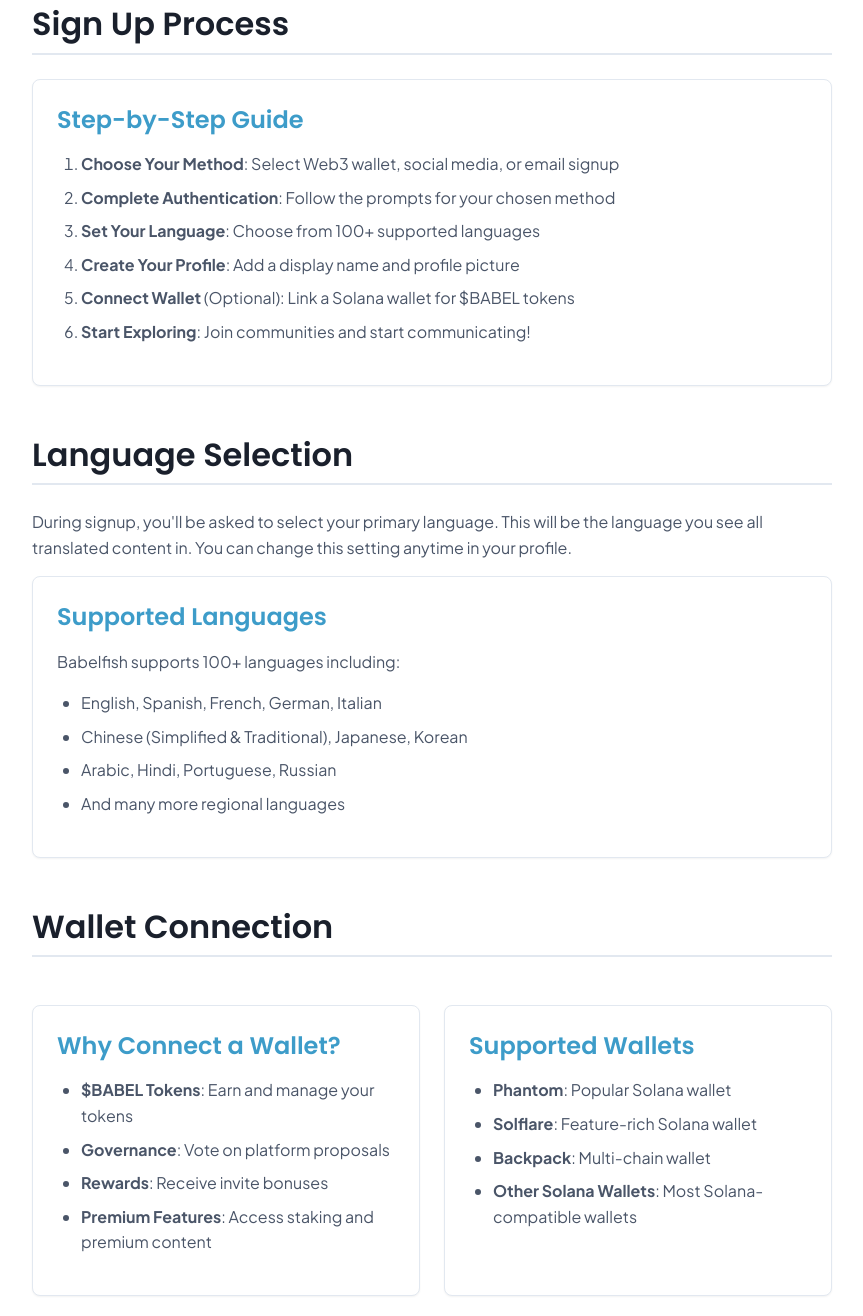
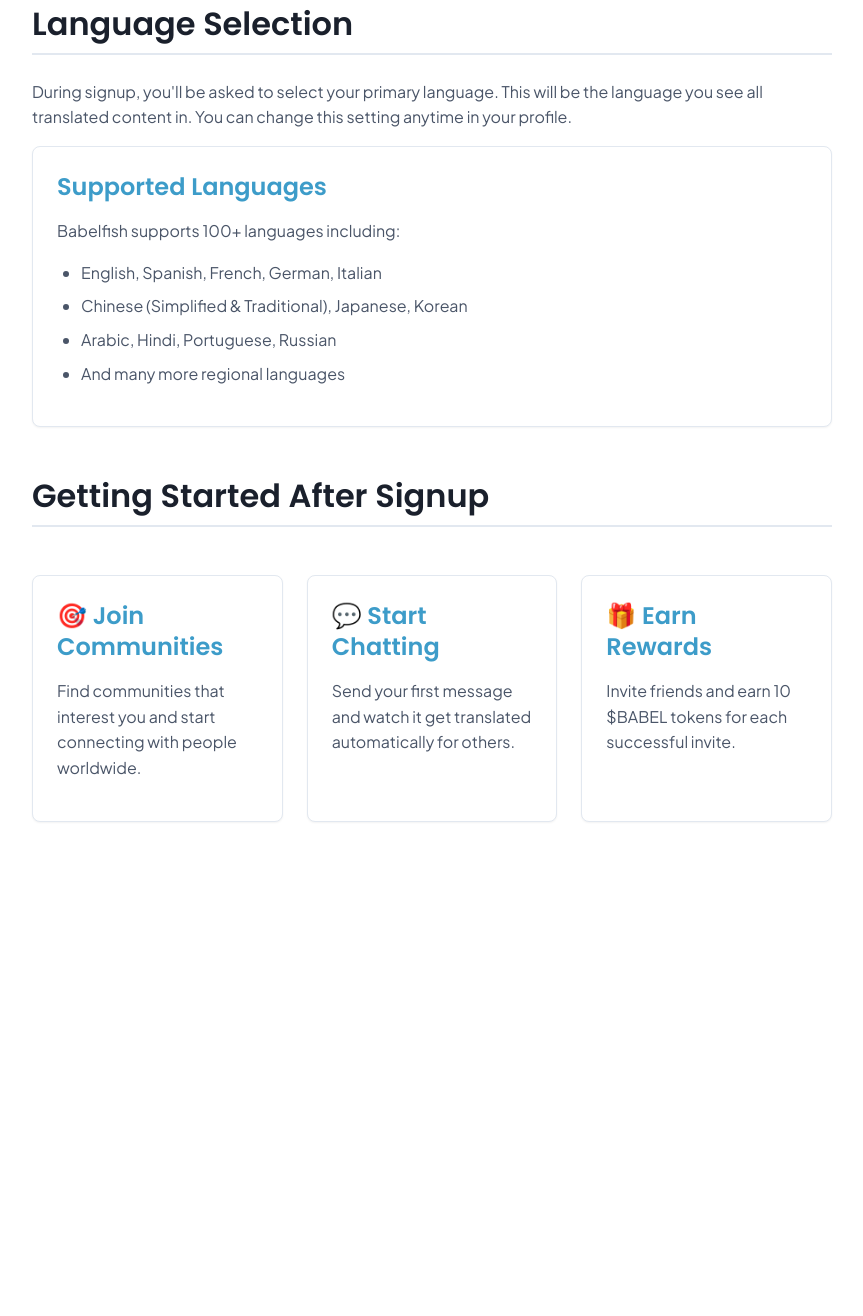
Before and after one commit to babelfishfun/docs, a plain HTML site: page getting-started/signup.html in a window 1280 px wide. Shown: the part 1125-2441 px from the top of the page, without its empty margins (348-1211 px from the left). After the commit the page ends 2027 px from the top, so only its background shows below. Drawn offline with Linux system fonts and the light colour scheme.

Commit message:
Remove sections from signup page
- Remove 'Sign Up Process' step-by-step guide section
- Remove 'Wallet Connection' section with wallet details
- Remove 'Troubleshooting' section with common issues
- Remove 'Next Steps' section with call-to-action
- Streamline signup page to focus on core signup options and language selection

```diff
--- a/getting-started/signup.html
+++ b/getting-started/signup.html
@@ -109,19 +109,6 @@
                         </div>
                     </div>
 
-                    <h2>Sign Up Process</h2>
-
-                    <div class="card">
-                        <h3>Step-by-Step Guide</h3>
-                        <ol>
-                            <li><strong>Choose Your Method</strong>: Select Web3 wallet, social media, or email signup</li>
-                            <li><strong>Complete Authentication</strong>: Follow the prompts for your chosen method</li>
-                            <li><strong>Set Your Language</strong>: Choose from 100+ supported languages</li>
-                            <li><strong>Create Your Profile</strong>: Add a display name and profile picture</li>
-                            <li><strong>Connect Wallet</strong> (Optional): Link a Solana wallet for $BABEL tokens</li>
-                            <li><strong>Start Exploring</strong>: Join communities and start communicating!</li>
-                        </ol>
-                    </div>
 
                     <h2>Language Selection</h2>
 
@@ -138,29 +125,6 @@
                         </ul>
                     </div>
 
-                    <h2>Wallet Connection</h2>
-
-                    <div class="grid grid-2">
-                        <div class="card">
-                            <h3>Why Connect a Wallet?</h3>
-                            <ul>
-                                <li><strong>$BABEL Tokens</strong>: Earn and manage your tokens</li>
-                                <li><strong>Governance</strong>: Vote on platform proposals</li>
-                                <li><strong>Rewards</strong>: Receive invite bonuses</li>
-                                <li><strong>Premium Features</strong>: Access staking and premium content</li>
-                            </ul>
-                        </div>
-
-                        <div class="card">
-                            <h3>Supported Wallets</h3>
-                            <ul>
-                                <li><strong>Phantom</strong>: Popular Solana wallet</li>
-                                <li><strong>Solflare</strong>: Feature-rich Solana wallet</li>
-                                <li><strong>Backpack</strong>: Multi-chain wallet</li>
-                                <li><strong>Other Solana Wallets</strong>: Most Solana-compatible wallets</li>
-                            </ul>
-                        </div>
-                    </div>
 
                     <h2>Getting Started After Signup</h2>
 
@@ -181,25 +145,7 @@
                         </div>
                     </div>
 
-                    <h2>Troubleshooting</h2>
 
-                    <div class="card">
-                        <h3>Common Issues</h3>
-                        <ul>
-                            <li><strong>Wallet Connection Issues</strong>: Make sure you have a Solana wallet installed and are on the correct network</li>
-                            <li><strong>Email Verification</strong>: Check your spam folder for verification emails</li>
-                            <li><strong>Social Login Problems</strong>: Ensure your social media accounts are active and accessible</li>
-                            <li><strong>Language Not Available</strong>: Contact support if your preferred language isn't listed</li>
-                        </ul>
-                    </div>
-
-                    <h2>Next Steps</h2>
-
-                    <div class="card">
-                        <p><strong>Ready to become a Babelonian?</strong></p>
-                        <p>Visit <a href="https://babelfish.app">babelfish.app</a> to sign up and start your journey into universal communication!</p>
-                        <p>Need help? Check out our <a href="faq.html">FAQ</a> or join our <a href="https://discord.gg/babelfish">Discord community</a> for support.</p>
-                    </div>
                 </div>
             </div>
         </main>
```
